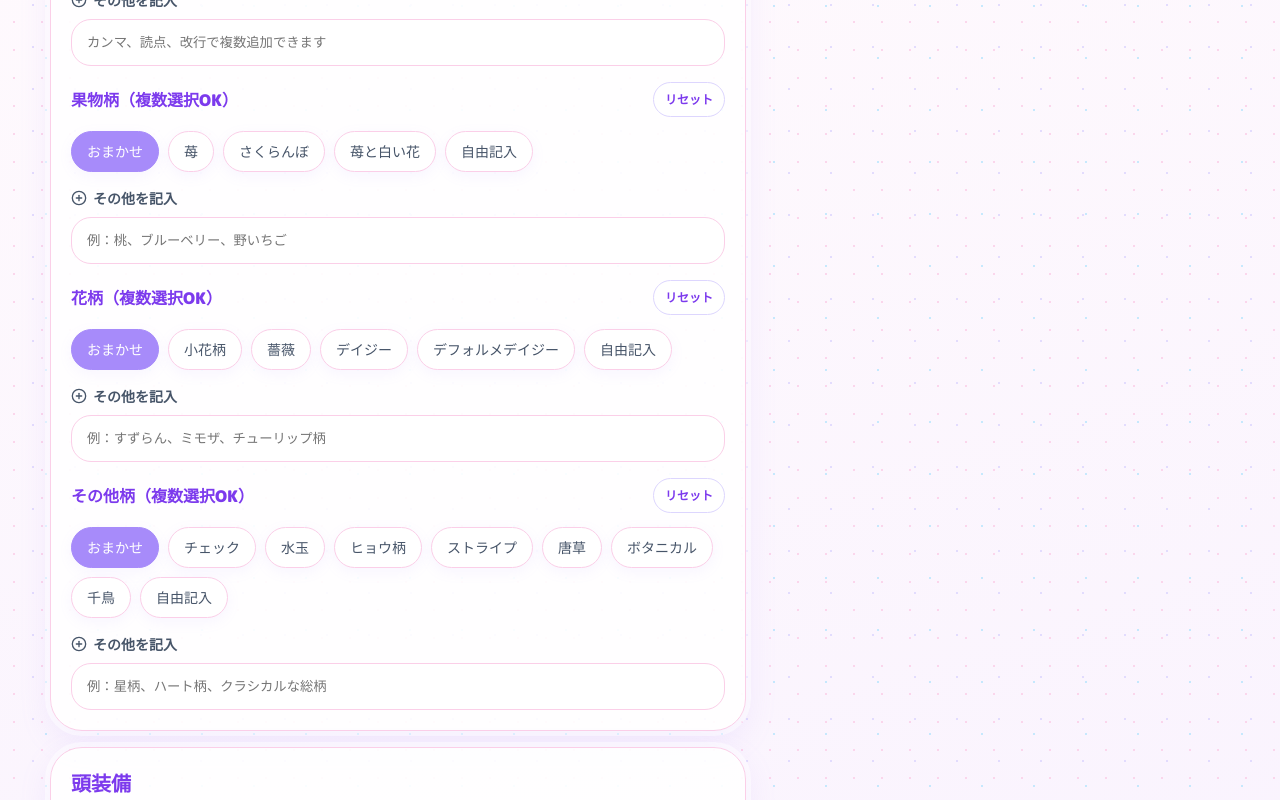
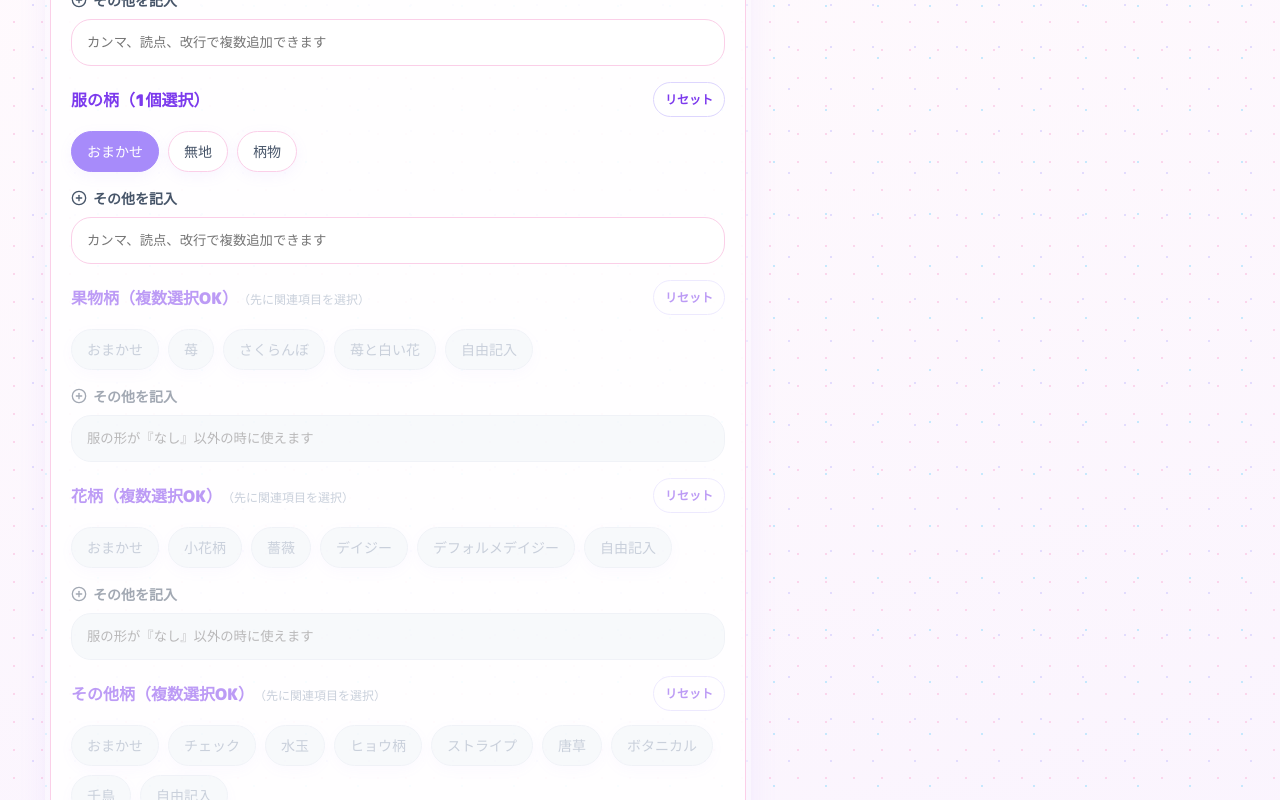
Before and after one commit to momomimikawaii-rgb/yuyupm, a React (Vite) app: page / in a window 1280 px wide. Shown: the part 2680-3480 px from the top of the page. Built offline with nearby package versions, Linux system fonts and the light colour scheme.

Commit message:
Add files via upload

```diff
--- a/src/App.jsx
+++ b/src/App.jsx
@@ -277,9 +277,10 @@ const clothingCategories = [
   { id: "clothingSeason", title: "服の季節", single: true, defaultValue: "おまかせ", options: ["おまかせ", "春", "夏", "秋", "冬", "酷寒"] },
   { id: "clothingShape", title: "服の形", single: true, defaultValue: "おまかせ", options: ["おまかせ", "なし", "ワンピース", "ドレス", "エプロンワンピース", "ケープ", "制服", "着ぐるみ", "マント"], customPlaceholder: "例：ピンクハウス風ワンピース、寄宿学校風制服" },
   { id: "clothingDecor", title: "服の装飾", multi: true, defaultValue: "おまかせ", options: ["おまかせ", "フリル", "レース", "リボン", "チュール", "パール", "刺繍"] },
-  { id: "fruitPattern", title: "果物柄", multi: true, defaultValue: "おまかせ", options: ["おまかせ", "苺", "さくらんぼ", "苺と白い花", "自由記入"], customPlaceholder: "例：桃、ブルーベリー、野いちご" },
-  { id: "flowerPattern", title: "花柄", multi: true, defaultValue: "おまかせ", options: ["おまかせ", "小花柄", "薔薇", "デイジー", "デフォルメデイジー", "自由記入"], customPlaceholder: "例：すずらん、ミモザ、チューリップ柄" },
-  { id: "otherPattern", title: "その他柄", multi: true, defaultValue: "おまかせ", options: ["おまかせ", "チェック", "水玉", "ヒョウ柄", "ストライプ", "唐草", "ボタニカル", "千鳥", "自由記入"], customPlaceholder: "例：星柄、ハート柄、クラシカルな総柄" },
+  { id: "patternType", title: "服の柄", single: true, defaultValue: "おまかせ", options: ["おまかせ", "無地", "柄物"] },
+  { id: "fruitPattern", title: "果物柄", multi: true, defaultValue: "おまかせ", dependsOn: { id: "patternType", value: "柄物" }, options: ["おまかせ", "苺", "さくらんぼ", "苺と白い花", "自由記入"], customPlaceholder: "例：桃、ブルーベリー、野いちご" },
+  { id: "flowerPattern", title: "花柄", multi: true, defaultValue: "おまかせ", dependsOn: { id: "patternType", value: "柄物" }, options: ["おまかせ", "小花柄", "薔薇", "デイジー", "デフォルメデイジー", "自由記入"], customPlaceholder: "例：すずらん、ミモザ、チューリップ柄" },
+  { id: "otherPattern", title: "その他柄", multi: true, defaultValue: "おまかせ", dependsOn: { id: "patternType", value: "柄物" }, options: ["おまかせ", "チェック", "水玉", "ヒョウ柄", "ストライプ", "唐草", "ボタニカル", "千鳥", "自由記入"], customPlaceholder: "例：星柄、ハート柄、クラシカルな総柄" },
 ];
 
 const outfitColorCategories = [
@@ -293,7 +294,7 @@ const headCategories = [
 ];
 
 const accessoryCategories = [
-  { id: "accessories", title: "アクセサリー", multi: true, defaultValue: "おまかせ", options: ["おまかせ", "ネックレス", "首リボン", "ブローチ", "バッグ", "サングラス"], customPlaceholder: "例：パールの首飾り、ハートのバッグ、小さな王冠ブローチ" },
+  { id: "accessories", title: "アクセサリー", multi: true, defaultValue: "おまかせ", options: ["おまかせ", "ネックレス", "首リボン", "ブローチ", "バッグ", "サングラス", "ブレスレット", "スタイ"], customPlaceholder: "例：パールの首飾り、ハートのバッグ、小さな王冠ブローチ" },
 ];
 
 const shoeCategories = [
```
